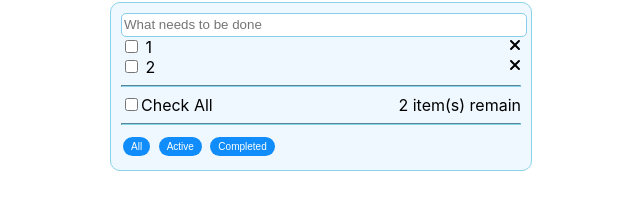
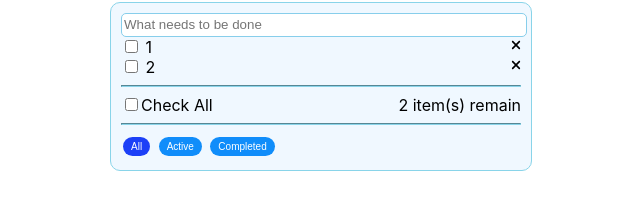
Before and after one commit to NguyenQuangThong/todo-app, a React (Create React App) app: page / in a window 1280 px wide. Shown: the part 90-300 px from the top of the page, without its empty margins (319-959 px from the left). Built offline with nearby package versions, Linux system fonts and the light colour scheme.

Commit message:
Handle data when remove

```diff
--- a/src/CheckAll/index.js
+++ b/src/CheckAll/index.js
@@ -1,10 +1,10 @@
 import "./style.css";
 
-const CheckAll = ({ change, isCheck, list }) => {
+const CheckAll = ({ change, isCheck, list, isCheckAll }) => {
   return (
     <div className="checkall">
       <div>
-        <input type="checkbox" onChange={change} />
+        <input type="checkbox" onChange={change} checked={isCheckAll} />
         Check All
       </div>
       <div>{list - isCheck} item(s) remain</div>
--- a/src/Status/index.js
+++ b/src/Status/index.js
@@ -1,13 +1,24 @@
 import "./style.css";
 
-const Status = ({ all, active, completed }) => {
+const Status = ({ all, active, completed, status, index }) => {
+  const list = [
+    { func: all, name: "All" },
+    { func: active, name: "Active" },
+    { func: completed, name: "Completed" },
+  ];
+  console.log(index);
   return (
     <div className="status">
-      <button onClick={all}>All</button>
-      &nbsp;
-      <button onClick={active}>Active</button>
-      &nbsp;
-      <button onClick={completed}>Completed</button>
+      {list.map((i, k) => {
+        return (
+          <div key={k}>
+            <button onClick={i.func} className={`${k === index ? status : ""}`}>
+              {i.name}
+            </button>
+            &nbsp;
+          </div>
+        );
+      })}
     </div>
   );
 };
--- a/src/Status/style.css
+++ b/src/Status/style.css
@@ -15,8 +15,8 @@ button {
   margin: 4px 2px;
 }
 button:hover {
-  background-color: #0662f7;
+  background-color: #1c40f7;
 }
 .active {
-  background: lightgreen;
+  background: #1c40f7;
 }
--- a/src/Todo/index.js
+++ b/src/Todo/index.js
@@ -28,23 +28,63 @@ const Todo = () => {
   }
   if (
     !localStorage.getItem("isCheck") ||
-    JSON.parse(localStorage.getItem("isCheck").length === 0)
+    JSON.parse(localStorage.getItem("isCheck")).length === 0
   ) {
-    localStorage.setItem("isCheck", []);
+    localStorage.setItem("isCheck", JSON.stringify([]));
   }
+  if (
+    !localStorage.getItem("isCheckAll") ||
+    JSON.parse(localStorage.getItem("isCheckAll")).length === 0
+  ) {
+    localStorage.setItem("isCheckAll", false);
+  }
+
   const [isCheckAll, setIsCheckAll] = useState(false);
   const [isCheck, setIsCheck] = useState([]);
   const [list, setList] = useState([]);
   const [button, setButton] = useState(true);
+  const [status, setStatus] = useState("active");
+  const [index, setIndex] = useState(0);
 
   useEffect(() => {
     const data = localStorage.getItem("list");
     const check = localStorage.getItem("isCheck");
+    const checkAll = localStorage.getItem("isCheckAll");
     if (data) setList(JSON.parse(data));
     if (check) setIsCheck(JSON.parse(check));
+    if (checkAll) setIsCheckAll(JSON.parse(checkAll));
   }, []);
 
+  useEffect(() => {
+    switch (index) {
+      case 0:
+        all();
+        break;
+      case 1:
+        active();
+        break;
+      case 2:
+        completed();
+        break;
+      default:
+        break;
+    }
+  }, [isCheck]);
+
+  useEffect(() => {
+    if (
+      localStorage.getItem("isCheck").length === JSON.stringify(list).length
+    ) {
+      localStorage.setItem("isCheckAll", true);
+      setIsCheckAll(true);
+    } else {
+      localStorage.setItem("isCheckAll", false);
+      setIsCheckAll(false);
+    }
+  }, [isCheck, list]);
+
   const handleCheckAll = (e) => {
+    localStorage.setItem("isCheckAll", !isCheckAll);
     setIsCheckAll(!isCheckAll);
     const temp = list.map((i) => i);
     localStorage.setItem("isCheck", JSON.stringify(temp));
@@ -83,14 +123,21 @@ const Todo = () => {
   };
 
   const remove = (data) => {
-    const rest = list.filter((i) => i !== data);
-    localStorage.setItem("list", JSON.stringify(rest));
-    setList(rest);
+    const listRemain = list.filter((i) => i !== data);
+    const isCheckRemain = isCheck.filter((i) =>
+      JSON.stringify(listRemain).includes(JSON.stringify(i))
+    );
+    localStorage.setItem("list", JSON.stringify(listRemain));
+    localStorage.setItem("isCheck", JSON.stringify(isCheckRemain));
+    setList(listRemain);
+    setIsCheck(isCheckRemain);
   };
 
   const all = (e) => {
     setList(JSON.parse(localStorage.getItem("list")));
     setButton(true);
+    setStatus("active");
+    setIndex(0);
   };
 
   const active = (e) => {
@@ -100,12 +147,18 @@ const Todo = () => {
       if (temp.filter((item) => item.id !== isCheck[i].id).length >= 0) {
         temp = temp.filter((item) => item.id !== isCheck[i].id);
       }
+    localStorage.setItem("list", JSON.stringify(temp));
     setList(temp);
+    setStatus("active");
+    setIndex(1);
   };
 
   const completed = (e) => {
+    localStorage.setItem("list", JSON.stringify(isCheck));
     setButton(false);
     setList(isCheck);
+    setStatus("active");
+    setIndex(2);
   };
 
   let List = list.map((item) => {
@@ -126,17 +179,19 @@ const Todo = () => {
           icon={faXmark}
           onClick={() => remove(item)}
           className="remove"
+          style={{ width: "10px" }}
         ></FontAwesomeIcon>
       </div>
     );
   });
 
-  const checkAll = button ? (
+  const checkAllButton = button ? (
     <div>
       <CheckAll
         change={handleCheckAll}
         isCheck={isCheck.length}
         list={list.length}
+        isCheckAll={isCheckAll}
       ></CheckAll>
       <hr></hr>
     </div>
@@ -151,8 +206,14 @@ const Todo = () => {
         <Add onKeyDown={pressEnter}></Add>
         <div className="list1">{List}</div>
         <hr></hr>
-        {checkAll}
-        <Status all={all} active={active} completed={completed}></Status>
+        {checkAllButton}
+        <Status
+          all={all}
+          active={active}
+          completed={completed}
+          status={status}
+          index={index}
+        ></Status>
       </div>
     </div>
   );
```
